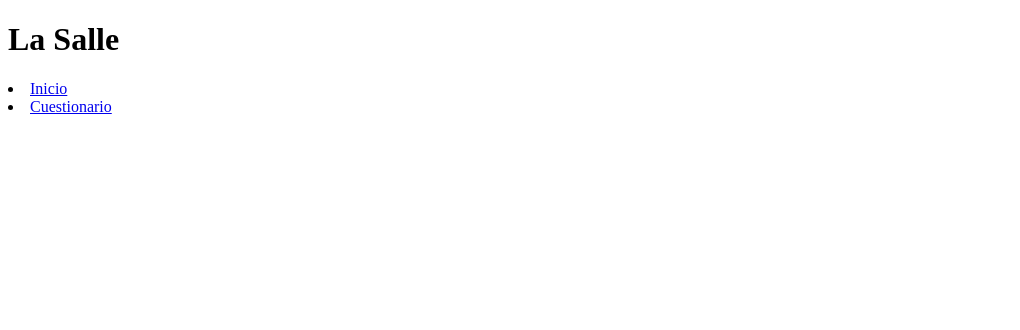
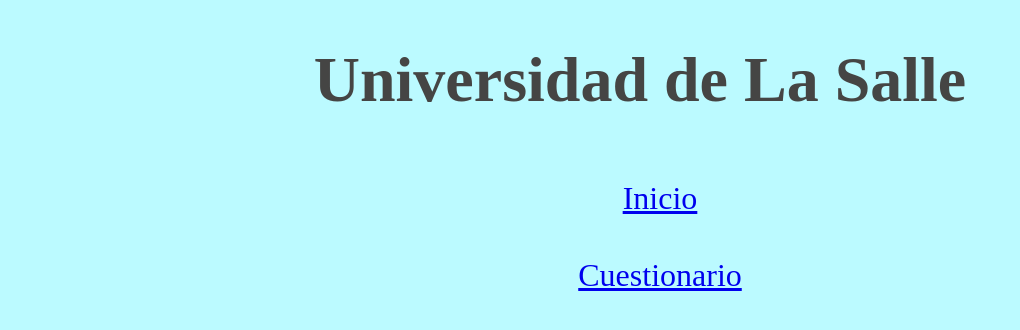
Before and after one commit to alejandroc0de/JAVASCRIPT, a website: page myIdeas/ing_software_Website/index.html in a window 1280 px wide. Shown: the whole page, without its empty margins (0-1020 px from the left). Drawn offline with Linux system fonts and the light colour scheme.

Commit message:
CSS little improvement

```diff
--- a/myIdeas/ing_software_Website/index.html
+++ b/myIdeas/ing_software_Website/index.html
@@ -7,14 +7,16 @@
     <title> Formulario de contacto - UNISALLE </title>
 </head>
 
-<body>
+<body id="home">
     <header>
-        <h1> La Salle </h1>
-        <nav>
-            <li><a href="index.html">Inicio</a>
-            </li>
-            <li> <a href="cuestionario.html">Cuestionario</a>
-            </li>
+        <h1 id="h1Home"> Universidad de La Salle </h1>
+        <nav id="navbar">
+            <ul>
+                <li><a href="index.html">Inicio</a>
+                </li>
+                <li> <a href="cuestionario.html">Cuestionario</a>
+                </li>
+            </ul>
         </nav>
 
     </header>
--- a/myIdeas/ing_software_Website/style.css
+++ b/myIdeas/ing_software_Website/style.css
@@ -0,0 +1,26 @@
+#home{
+    text-align: center;
+    background-color: rgb(187, 250, 255);
+    font-family:'Times New Roman', Times, serif;
+}
+
+#h1Home{
+    font-size: 4rem;
+    color: rgb(69, 69, 68);
+}
+
+#home nav li{
+    font-family: 'Times New Roman', Times, serif;
+    font-size: 2rem;
+    gap: 20px;
+    align-items: center;
+    justify-content: center;
+    list-style: none;
+    padding: 20px;
+    transition: transform 1s ease;
+}
+
+#navbar li:hover{
+    color: black;
+    transform: scale(1.2);
+}
```
